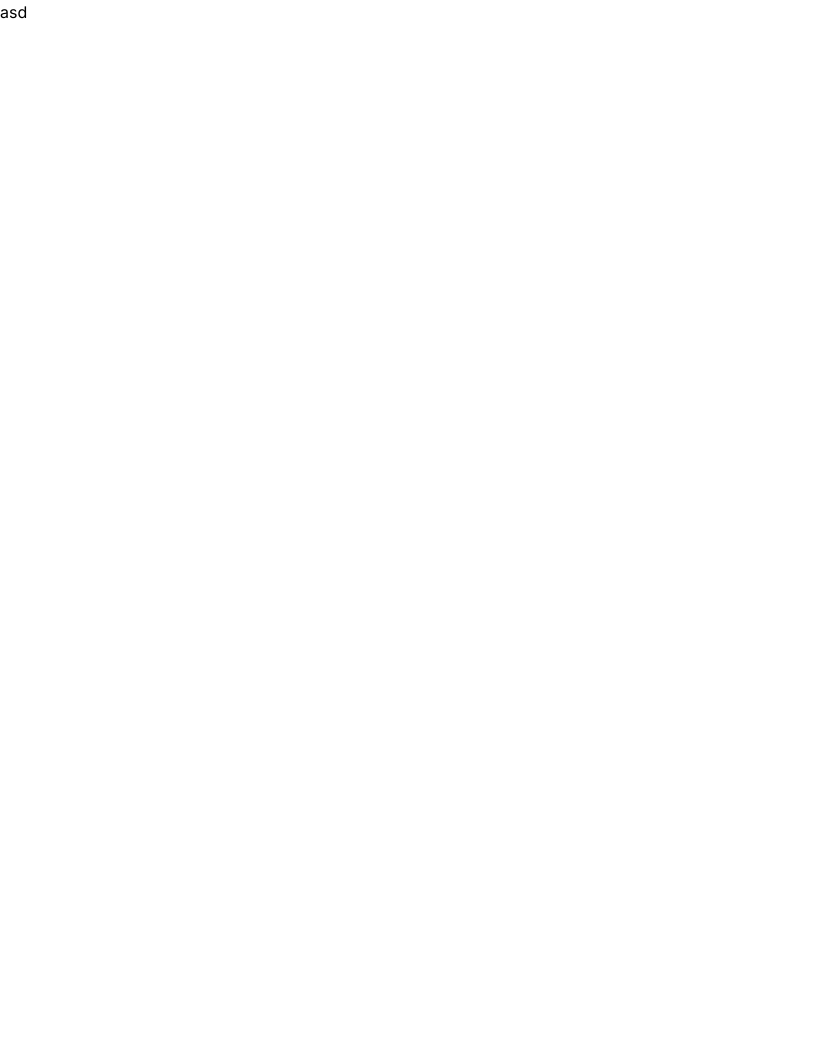
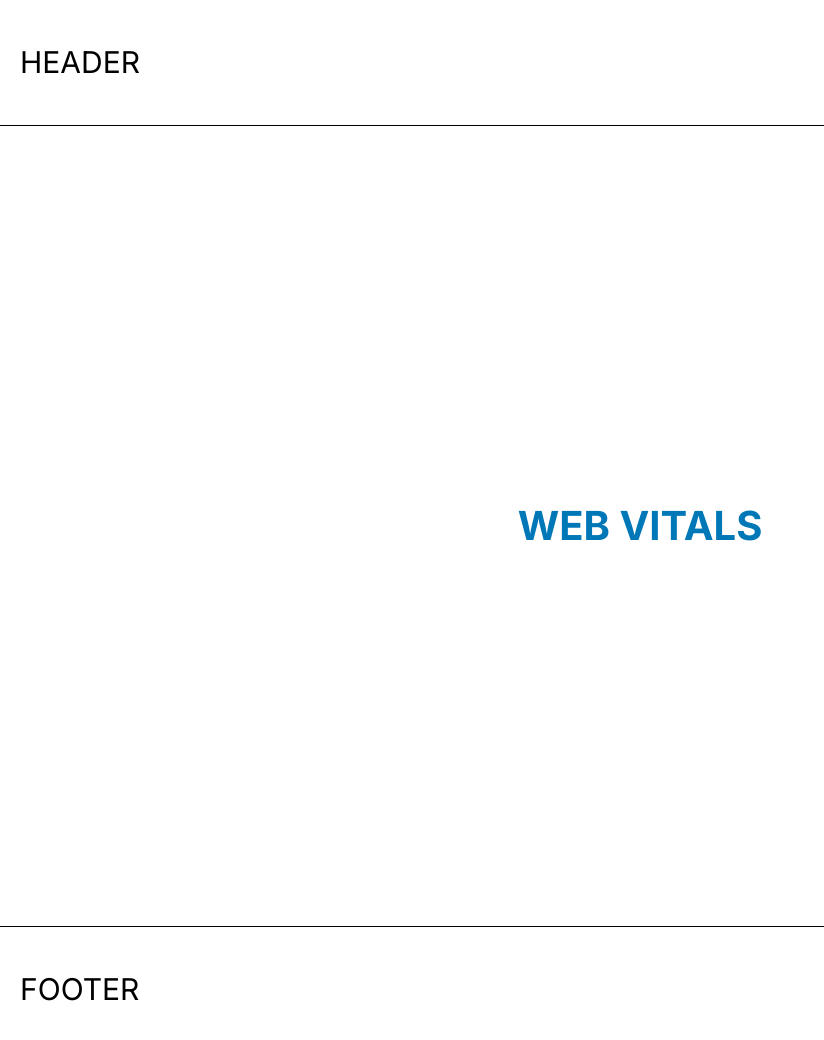
Before and after one commit to Andriikryl/web-vitals, a Next.js app: page / in a window 1280 px wide. Shown: the top 1040 px of the page, without its empty margins (0-824 px from the left). Before the commit the page ends 800 px from the top, so only its background shows below. Built offline with nearby package versions, Linux system fonts and the light colour scheme.

Commit message:
add hero section component

```diff
--- a/src/app/layout.tsx
+++ b/src/app/layout.tsx
@@ -1,6 +1,8 @@
+import Header from "@/components/header/Header";
 import "./globals.css";
 import type { Metadata } from "next";
 import { Inter } from "next/font/google";
+import Footer from "@/components/footer/Footer";
 
 const inter = Inter({ subsets: ["latin"] });
 
@@ -17,7 +19,9 @@ export default function RootLayout({
   return (
     <html lang="en">
       <body className={inter.className}>
+        <Header />
         <main>{children}</main>
+        <Footer />
       </body>
     </html>
   );
--- a/src/app/page.tsx
+++ b/src/app/page.tsx
@@ -1,10 +1,11 @@
-import Image from 'next/image'
-import styles from './page.module.css'
+import Image from "next/image";
+import styles from "./page.module.css";
+import Hero from "@/components/hero/Hero";
 
 export default function Home() {
   return (
     <>
-      <div>asd</div>
+      <Hero />
     </>
-  )
+  );
 }
--- a/src/components/footer/Footer.tsx
+++ b/src/components/footer/Footer.tsx
@@ -1,8 +1,13 @@
 import React from 'react'
 import style from "./style.module.css"
+import { Container } from '../container/Container'
 
 export default function Footer() {
   return (
-    <div>Footer</div>
+    <footer className={style.footer}>
+      <Container>
+        <span className={style.footer__title}>Footer</span>
+      </Container>
+    </footer>
   )
 }
--- a/src/components/footer/style.module.css
+++ b/src/components/footer/style.module.css
@@ -0,0 +1,10 @@
+.footer{
+    padding-block: 40px;
+    border-top: 1px solid black;
+}
+
+.footer__title{
+    font-size: 30px;
+    color: black;
+    text-transform: uppercase;
+}
--- a/src/components/header/Header.tsx
+++ b/src/components/header/Header.tsx
@@ -1,5 +1,12 @@
 import React from "react";
 import style from "./style.module.css";
+import { Container } from "../container/Container";
 export default function Header() {
-  return <div>Header</div>;
+  return (
+    <header className={style.header}>
+      <Container>
+        <span className={style.header__title}>Header</span>
+      </Container>
+    </header>
+  );
 }
--- a/src/components/header/style.module.css
+++ b/src/components/header/style.module.css
@@ -0,0 +1,10 @@
+.header{
+    border-bottom: 1px solid black;
+    padding-block: 40px;
+}
+
+.header__title{
+    font-size: 30px;
+    color: black;
+    text-transform: uppercase;
+}
--- /dev/null
+++ b/src/components/hero/Hero.tsx
@@ -0,0 +1,15 @@
+import React from "react";
+import style from "./style.module.css";
+import { Container } from "../container/Container";
+
+export default function Hero() {
+  return (
+    <section className={style.hero}>
+      <Container>
+        <div>
+          <h1 className={style.hero__title}>Web Vitals</h1>
+        </div>
+      </Container>
+    </section>
+  );
+}
--- /dev/null
+++ b/src/components/hero/style.module.css
@@ -0,0 +1,12 @@
+.hero{
+    height: 100vh;
+    display: flex;
+    justify-content: center;
+    align-items: center;
+}
+
+.hero__title{
+    font-size: clamp(20px, 5vw + 1rem, 40px);
+    color: #0077b6;
+    text-transform: uppercase;
+}
```
